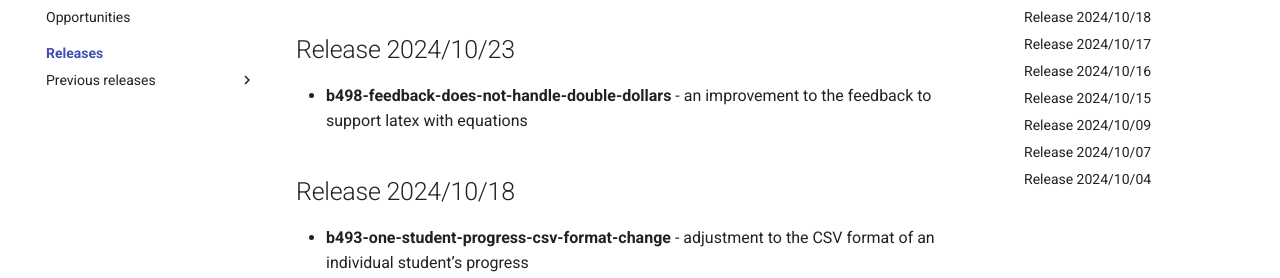
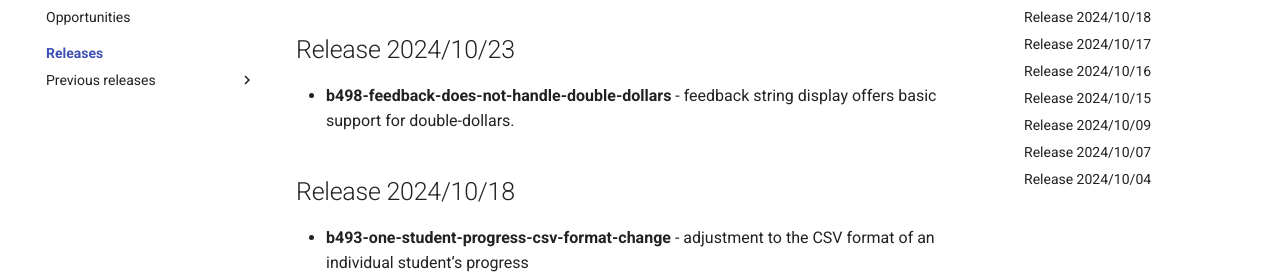
Before and after one commit to lambda-feedback/user-documentation, an MkDocs documentation site: the page built from docs/releases/index.md, in a window 1280 px wide and 900 px high. Shown: the part 196-474 px from the top of the window. Built offline with MkDocs 1.6.1 and Material for MkDocs 9.7.7, drawn with Linux system fonts in a browser that asks for light colours; comment, search, counter and statistics services are not loaded.

Commit message:
Release note tweaks

```diff
--- a/docs/releases/index.md
+++ b/docs/releases/index.md
@@ -1,6 +1,6 @@
 ## Release 2024/10/23
 
-- **b498-feedback-does-not-handle-double-dollars** - an improvement to the feedback to support latex with equations
+- **b498-feedback-does-not-handle-double-dollars** - feedback string display offers basic support for double-dollars.
 
 ## Release 2024/10/18
 
```
